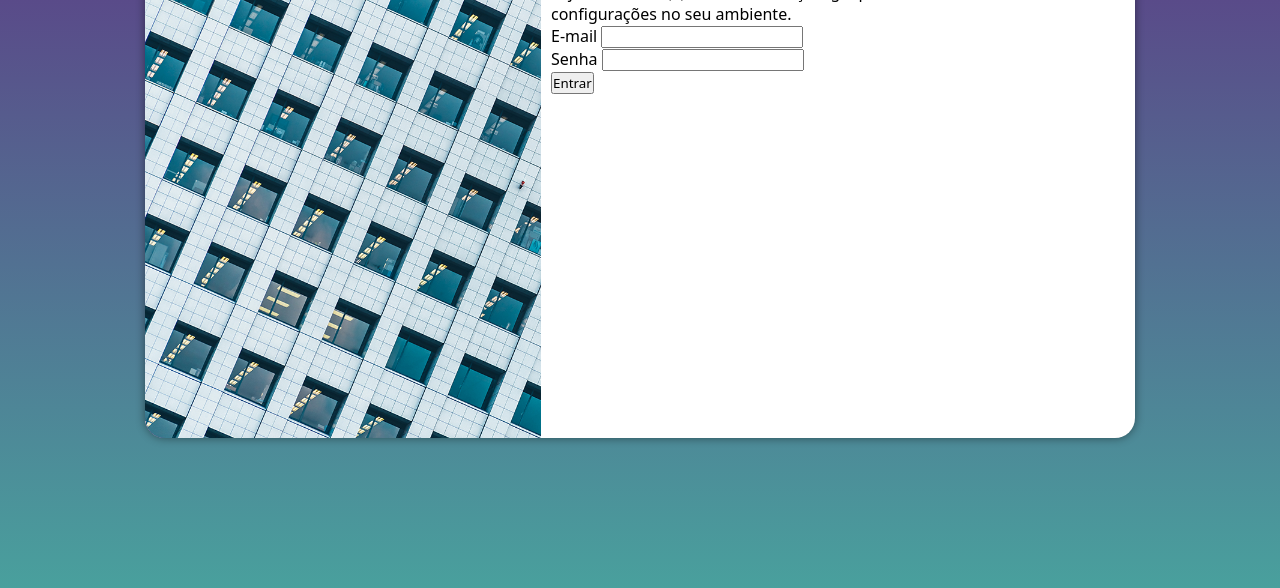
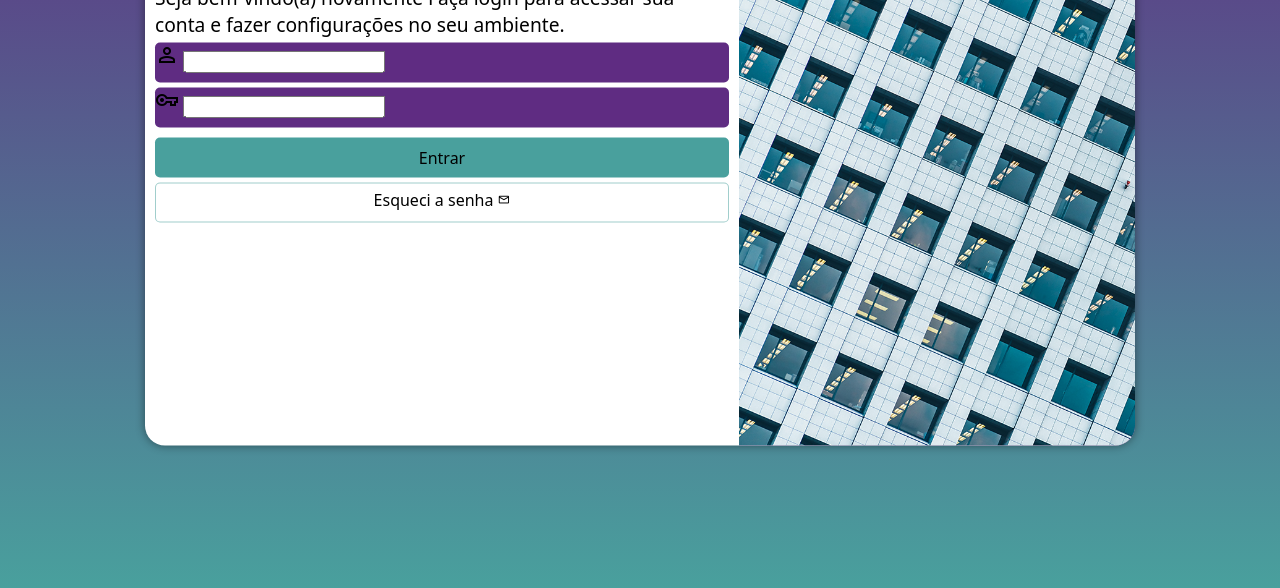
Before and after one commit to yuunadesigner/projeto-login, a plain HTML site: page index.html in a window 1280 px wide. Shown: the part 212-800 px from the top of the page. Drawn offline with nearby package versions, Linux system fonts and the light colour scheme.

Commit message:
formatação do formulário

```diff
--- a/estilos/media-query.css
+++ b/estilos/media-query.css
@@ -16,6 +16,12 @@
         float: right;
         width: 70%;
     }
+    div#formulario > h1 {
+        font-size: 2em;
+    }
+    div#formulario > p {
+        font-size: 1.2em;
+    }
 }
 
 @media screen and (min-width: 992px) {
@@ -26,12 +32,18 @@
         width: 990px;
     }
     section#login > div#imagem {
-        float: left;
+        float: right;
         width: 40%;
         height: 100%;
     }
     section#login > div#formulario {
-        float: right;
+        float: left;
         width: 60%;
     }
+    div#formulario > h1 {
+        font-size: 2em;
+    }
+    div#formulario > p {
+        font-size: 1.2em;
+    }
 }
--- a/estilos/style.css
+++ b/estilos/style.css
@@ -27,7 +27,7 @@
 
     background-color: white;
     width: 250px;
-    height: 500px;
+    height: 515px;
     border-radius: 20px;
     box-shadow: 0px 0px 10px rgba(0, 0, 0, 0.452);
 
@@ -45,3 +45,51 @@
     padding: 10px;
 
 }
+div#formulario > h1 {
+    font-size: 0.8em;
+}
+div.campo > label {
+    display: none;
+}
+form > div.campo {
+    background-color: #5f2c82;
+    width: 100%;
+    display: block;
+    height: 40px;
+    border-radius: 5px;
+    margin: 5px 0px;
+}
+form > p > input[type=submit] {
+    display: block ;
+    font-size: 1em;
+    margin-top: 10px;
+    width: 100%;
+    height: 40px;
+    background-color: #49a09d;
+    border: none;
+    border-radius: 5px;
+    cursor: pointer;
+}
+form > p > input[type=submit]:hover {
+    background-color: #367471;
+}
+form > p > a.botao {
+    display: block;
+    text-align: center;
+    font-size: 1em;
+    width: 100%;
+    height: 40px;
+    padding-top: 5px;
+    margin-top: 5px;
+    background-color: white;
+    color: black;
+    border: 1px solid #49a09d83;
+    border-radius: 5px;
+    text-decoration: none;
+}
+form > p > a.botao:hover {
+    background-color: #5ed3cf;
+}
+form > p > a.botao > i {
+    font-size: 0.8em;
+}
--- a/index.html
+++ b/index.html
@@ -4,6 +4,7 @@
     <meta charset="UTF-8">
     <meta name="viewport" content="width=device-width, initial-scale=1.0">
     <title>Login</title>
+    <link href="https://fonts.googleapis.com/css2?family=Material+Symbols+Outlined" rel="stylesheet"/>
     <link rel="stylesheet" href="estilos/style.css">
     <link rel="stylesheet" href="estilos/media-query.css">
 </head>
@@ -17,18 +18,20 @@
 
                     <h1>Login</h1>
                     <p>Seja bem-vindo(a) novamente Faça login para acessar sua conta e fazer configurações no seu ambiente.</p>
-                    <form action="login.php" method="post">
-                        <p>
-                            <label for="iemail">E-mail</label>
-                            <input type="email" name="email" id="iemail">
-                        </p>
-                        <p>
-                            <label for="isenha">Senha</label>
-                            <input type="password" name="senha" id="isenha">
-                        </p>
+                    <form action="login.php" method="post" autocomplete="on">
+                        <div class="campo">
+                            <i class="material-symbols-outlined">person</i>
+                            <input type="email" name="email" id="ilogin" autocomplete="email" required maxlength="30">
+                            <label for="ilogin">E-mail</label>
+                        </div>
+                        <div class="campo">
+                            <i class="material-symbols-outlined">vpn_key</i>
+                             <input type="password" name="senha" id="isenha" autocomplete="current-password" required minlength="8">
+                             <label for="isenha">Senha</label>
+                        </div>
                         <p>
                             <input type="submit" value="Entrar">
-
+                            <a href="esqueci.html" class="botao">Esqueci a senha <i class="material-symbols-outlined">mail</i> </a>
                         </p>
 
                 </form>
```
